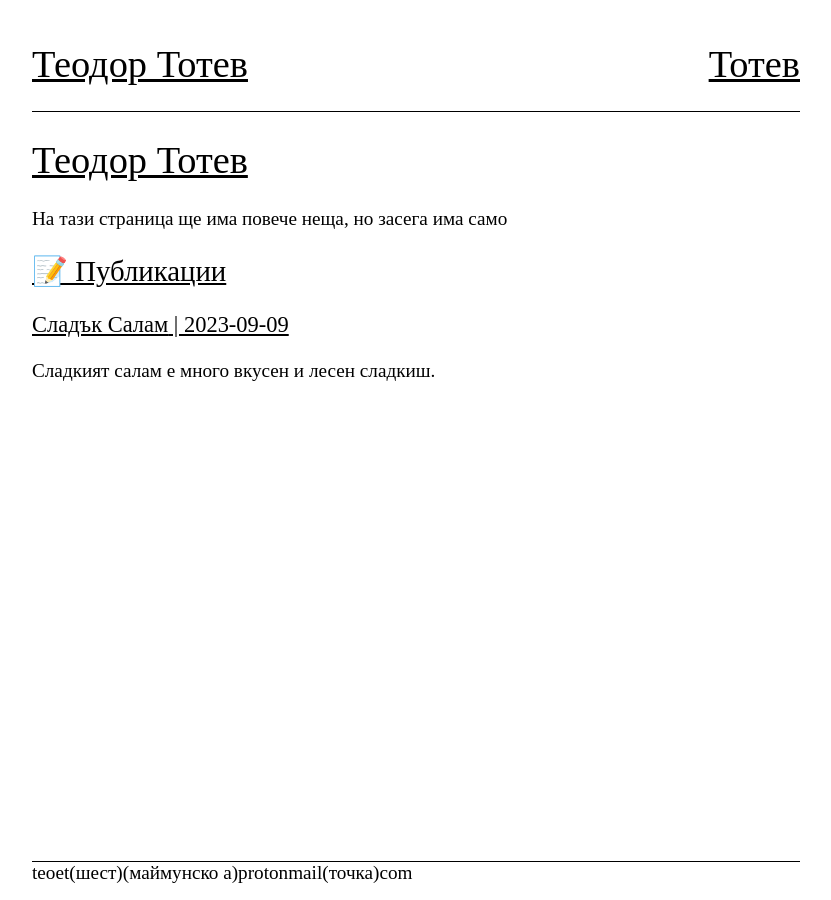
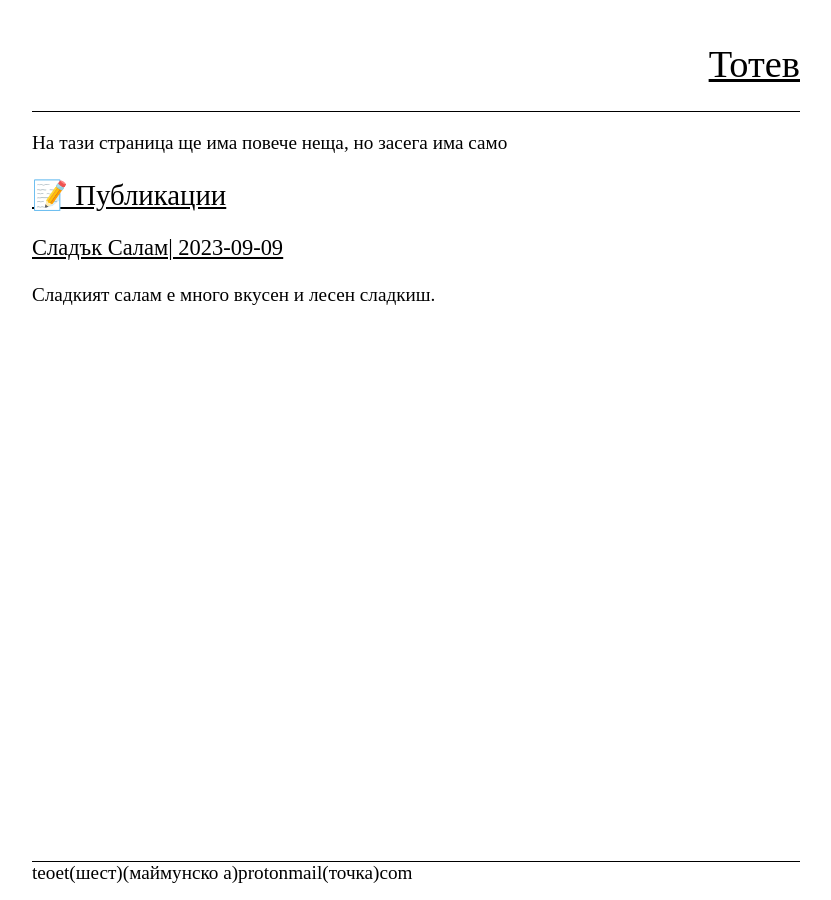
Before and after one commit to teoet6/totev.xyz, a Jekyll site: the page built from index.md, in a window 1280 px wide. Shown: the whole page, without its empty margins (224-1055 px from the left). Built offline with Jekyll 4.4.1, drawn with Linux system fonts in a browser that asks for light colours; our own code applies the rules of GitHub Pages for plain Markdown files.

Commit message:
Change the index a little

```diff
--- a/index.md
+++ b/index.md
@@ -1,11 +1,9 @@
-# Теодор Тотев
-
 На тази страница ще има повече неща, но засега има само
 
 ## 📝 Публикации
 
 {% for post in site.posts reversed %}
-### [{%- include lat2cyr lat=post.title -%}]({{ post.url }}) | {{ post.date | date: "%Y-%m-%d" }}
+### [{%- include lat2cyr lat=post.title -%} | {{ post.date | date: "%Y-%m-%d" }}]({{ post.url }})
 
 {{ post.excerpt }}
 
```
